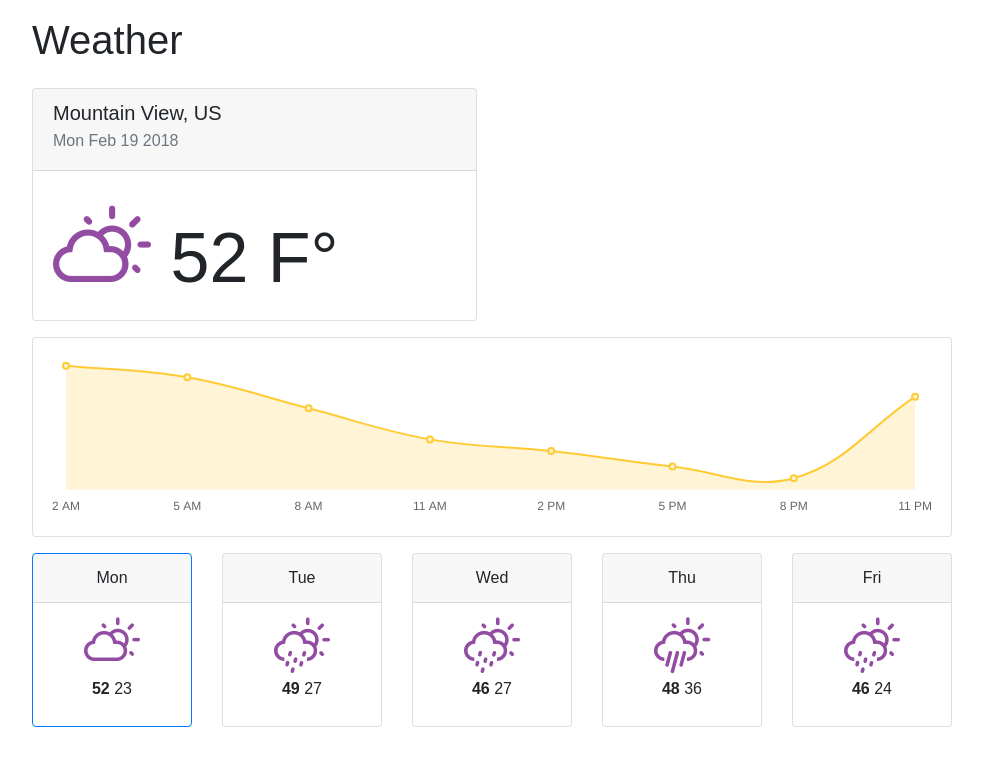
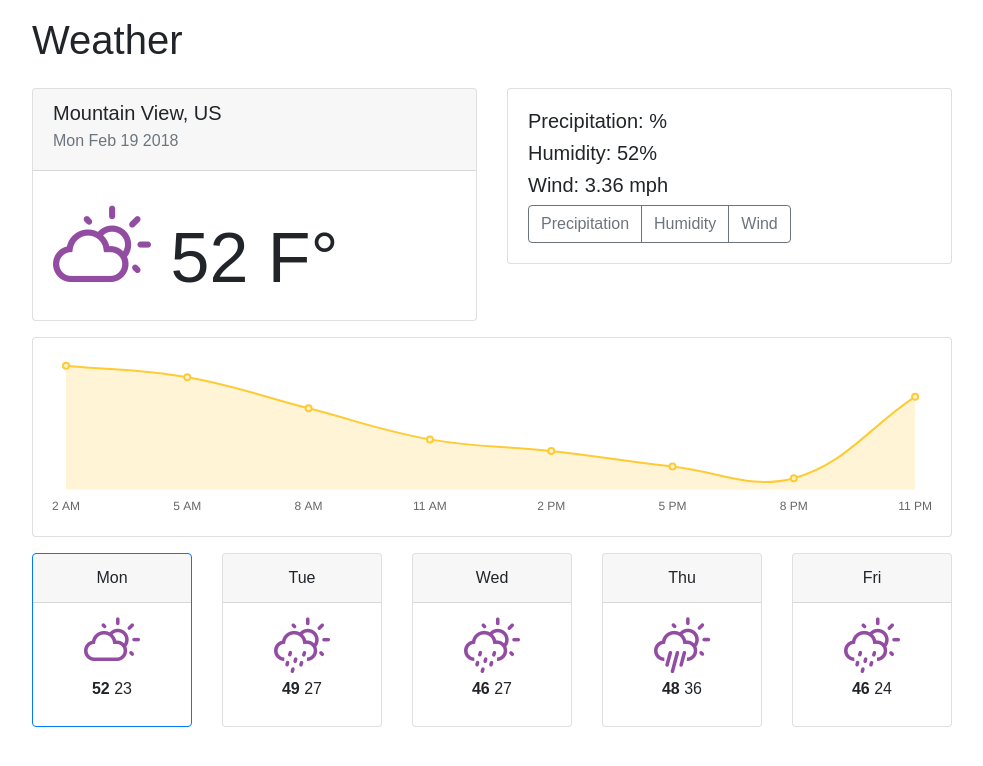
Before and after one commit to jyi468/weather, a React (Create React App) app: page / in a window 1280 px wide. Shown: the top 766 px of the page, without its empty margins (148-1131 px from the left). Built offline with nearby package versions, Linux system fonts and the light colour scheme.

Commit message:
Add selector

```diff
--- a/src/actions/actions.tsx
+++ b/src/actions/actions.tsx
@@ -1,6 +1,7 @@
 import * as constants from '../constants/constants';
 import { Dispatch } from 'redux';
 import { data } from '../resources/mountain-view';
+import {ChartType} from "../types/types";
 // Weather
 
 export interface ReceiveWeather {
@@ -51,6 +52,18 @@ export interface ChangeDay {
 export function changeDay(dayIndex: number): ChangeDay {
     return {
         type: constants.CHANGE_DAY,
-        dayIndex: dayIndex
+        dayIndex
     }
 }
+
+export interface ChangeChart {
+    type: constants.CHANGE_CHART;
+    chartType: ChartType;
+}
+
+export function changeChart(chartType: ChartType): ChangeChart {
+    return {
+        type: constants.CHANGE_CHART,
+        chartType
+    }
+}
--- a/src/components/App.tsx
+++ b/src/components/App.tsx
@@ -1,11 +1,12 @@
 import * as React from 'react';
-import {TempScale, Weather} from '../types/types';
+import {ChartType, TempScale, Weather} from '../types/types';
 import {WeatherMain} from './weatherMain/WeatherMain';
 import './App.css';
 import {WeatherState} from "../types/types";
 import {WeatherChart} from "./weatherChart/WeatherChart";
 import WeatherDayContainer from "../containers/WeatherDayContainer";
 import WeatherUtils from "../WeatherUtils";
+import WeatherSelectorContainer from "../containers/WeatherSelectorContainer";
 
 export class App extends React.Component<WeatherState, WeatherState> {
 
@@ -15,6 +16,7 @@ export class App extends React.Component<WeatherState, WeatherState> {
         scale: TempScale.F,
         dayIndex: 0,
         hourIndex: 0,
+        chartType: ChartType.Temperature,
         days: [{
             weather: Weather.ClearSky,
             dow: 0,
@@ -45,7 +47,7 @@ export class App extends React.Component<WeatherState, WeatherState> {
     }
 
     render() {
-        const {city, country, scale, days, dayIndex, hourIndex} = this.props;
+        const {city, country, scale, days, dayIndex, hourIndex, chartType} = this.props;
         let currentDay = days[dayIndex];
         let currentForecast = currentDay.hours[hourIndex];
 
@@ -69,6 +71,14 @@ export class App extends React.Component<WeatherState, WeatherState> {
                             weather={currentForecast.weather}
                             time={currentForecast.time}
                             temperature={currentForecast.temperature}
+                        />
+                    </div>
+                    <div className="col-sm-5">
+                        <WeatherSelectorContainer
+                            chartType={chartType}
+                            wind={currentForecast.wind}
+                            humidity={currentForecast.humidity}
+                            precipitation={currentForecast.precipitation}
                         />
                     </div>
                 </div>
--- /dev/null
+++ b/src/components/weatherSelector/WeatherSelector.tsx
@@ -0,0 +1,33 @@
+import * as React from 'react';
+import {Wind} from '../../types/types';
+
+export interface WeatherSelectorProps {
+    precipitation: number;
+    humidity: number;
+    wind: Wind;
+}
+
+export const WeatherSelector: React.SFC<WeatherSelectorProps> = (props) => {
+    const { precipitation, humidity, wind } = props;
+
+    return (
+        <div className="card">
+            <div className="card-body">
+                <h5 className="card-text">
+                    Precipitation: {precipitation}%
+                </h5>
+                <h5 className="card-text">
+                    Humidity: {humidity}%
+                </h5>
+                <h5 className="card-text">
+                    Wind: {wind.speed} mph
+                </h5>
+                <div className="btn-group" role="group">
+                    <button type="button" className="btn btn-outline-secondary">Precipitation</button>
+                    <button type="button" className="btn btn-outline-secondary">Humidity</button>
+                    <button type="button" className="btn btn-outline-secondary">Wind</button>
+                </div>
+            </div>
+        </div>
+    );
+};
--- a/src/constants/constants.tsx
+++ b/src/constants/constants.tsx
@@ -6,3 +6,6 @@ export type RECEIVE_WEATHER = typeof RECEIVE_WEATHER;
 
 export const CHANGE_DAY = 'CHANGE_DAY';
 export type CHANGE_DAY = typeof CHANGE_DAY;
+
+export const CHANGE_CHART = 'CHANGE_CHART';
+export type CHANGE_CHART = typeof CHANGE_CHART;
--- /dev/null
+++ b/src/containers/WeatherSelectorContainer.tsx
@@ -0,0 +1,32 @@
+import * as actions from '../actions/actions';
+import {ChartType, WeatherState, Wind} from '../types/types';
+import { Action } from 'redux';
+import { connect } from 'react-redux';
+import { ThunkDispatch } from 'redux-thunk';
+import {WeatherSelector} from "../components/weatherSelector/WeatherSelector";
+
+export interface SelectorContainer {
+    chartType: ChartType;
+    precipitation: number;
+    humidity: number;
+    wind: Wind;
+}
+
+export function mapStateToProps({ chartType }: WeatherState, { precipitation, humidity, wind }: SelectorContainer) {
+    return {
+        chartType,
+        precipitation,
+        humidity,
+        wind
+    };
+}
+
+export function mapDispatchToProps(dispatch: ThunkDispatch<WeatherState, void, Action>, { chartType }: SelectorContainer) {
+    return {
+        // Change chart type
+        selectChartType: () => dispatch(actions.changeChart(chartType)),
+    }
+}
+
+// Connect will take mapStateToProps amd mapDispatchToProps and return another function we can use to wrap our component
+export default connect(mapStateToProps, mapDispatchToProps)(WeatherSelector);
--- a/src/reducers/reducers.tsx
+++ b/src/reducers/reducers.tsx
@@ -1,5 +1,5 @@
 import { WeatherAction } from "../actions/actions";
-import { WeatherState, TempScale, Weather } from '../types/types';
+import {WeatherState, TempScale, Weather, ChartType} from '../types/types';
 import { RECEIVE_WEATHER, CHANGE_DAY } from "../constants/constants";
 
 export function weather(state: WeatherState, action: WeatherAction): WeatherState {
@@ -15,6 +15,7 @@ export function weather(state: WeatherState, action: WeatherAction): WeatherStat
                 hourIndex: 0,
                 city: json.city.name,
                 country: json.city.country,
+                chartType: ChartType.Precipitation,
                 scale: TempScale.F,
                 days: json.list.reduce((accumulator: any, hour: any, currentIndex: number) => {
                     let weather = getWeather(hour.weather[0].description);
--- a/src/types/types.tsx
+++ b/src/types/types.tsx
@@ -6,6 +6,7 @@ export interface WeatherState {
     days: Day[];
     dayIndex: number;
     hourIndex: number;
+    chartType: ChartType;
     fetchWeather?: () => object;
 }
 
@@ -39,6 +40,12 @@ export enum TempScale {
     F = 'F°'
 }
 
+export enum ChartType {
+    Temperature,
+    Precipitation,
+    Wind
+}
+
 export enum Weather {
     ClearSky = 'wi-day-sunny',
     // Clouds
```
